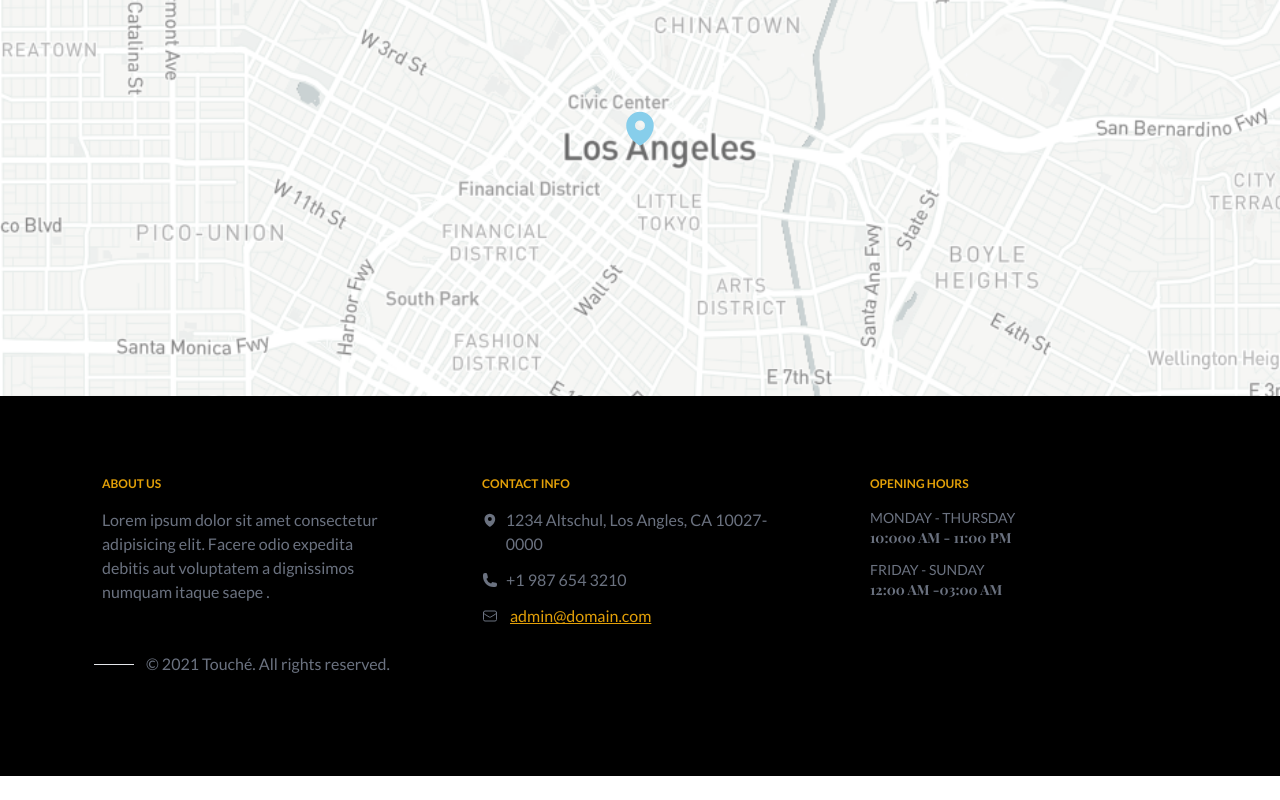
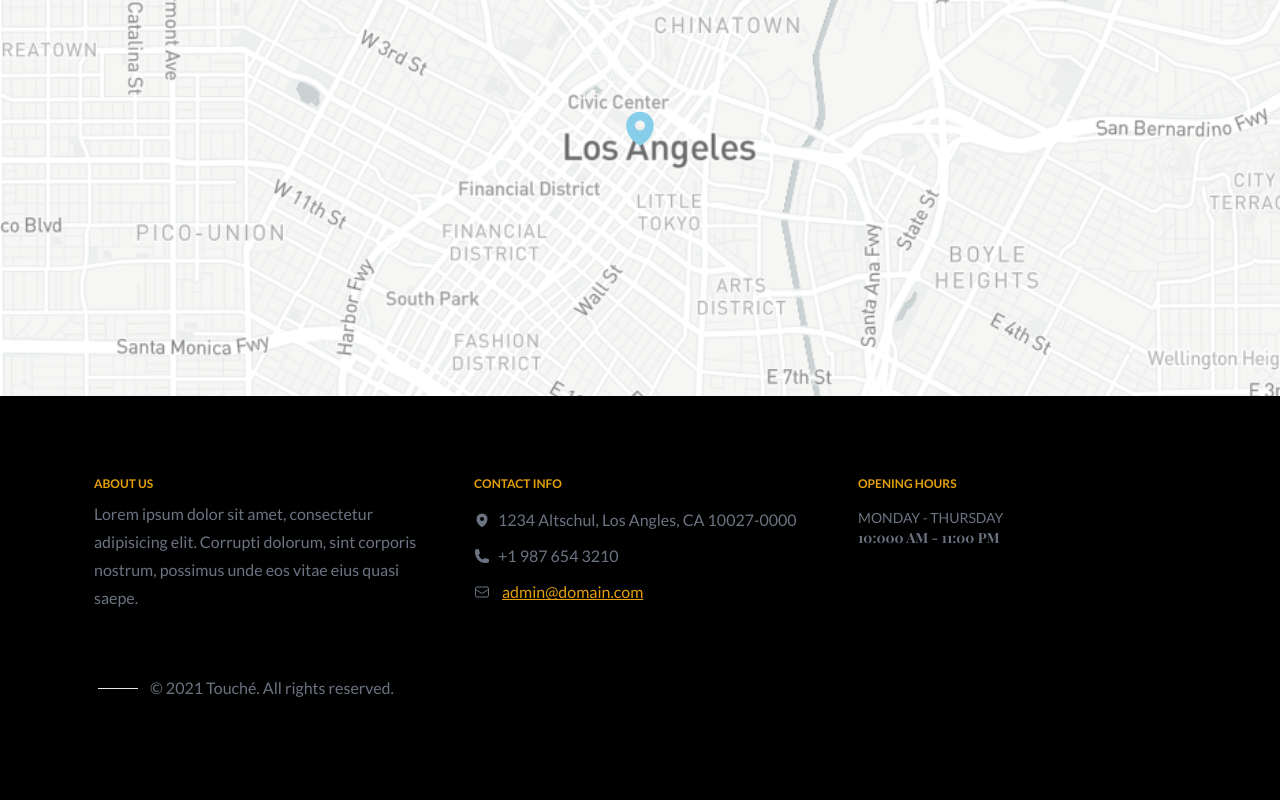
Before and after one commit to Iceblockp/Touche-cafe, a React (Vite) app: page / in a window 1280 px wide. Shown: the part 7091-7891 px from the top of the page. Before the commit the page ends 7867 px from the top, so only its background shows below. Built offline with nearby package versions, Linux system fonts and the light colour scheme; a web font is replaced by a local one.

Commit message:
footerFixing start

```diff
--- a/src/components/Footer.jsx
+++ b/src/components/Footer.jsx
@@ -3,18 +3,22 @@ import React from "react";
 const Footer = () => {
   return (
     <div className="py-28 md:py-20  bg-black">
-      <div className="lg:w-[1180px] md:w-[900px] sm:w-[600px] w-[400px ] px-4 mx-auto">
-        <div className="grid grid-cols-1 sm:grid-cols-3  gap-4 justify-around  ">
-          <div className=" px-7 md:px-9 ">
-            <h2 className="text-yellow-400 font-bold text-xs mb-4">ABOUT US</h2>
-            <p className="text-gray-500 mb-6">
-              Lorem ipsum dolor sit amet consectetur adipisicing elit. Facere
-              odio expedita debitis aut voluptatem a dignissimos numquam itaque
-              saepe .
+      <div className="xl:w-[1140px] lg:w-[960px] md:w-[720px] sm:w-[540px] mx-auto">
+        <div className="grid grid-cols-1 sm:grid-cols-3 justify-around h-[200px] ">
+          <div className=" px-6 ">
+            <h2 className="text-yellow-400 font-bold text-xs mb-2 ">
+              ABOUT US
+            </h2>
+            <p className="text-gray-500 mb-6 leading-7 ">
+              Lorem ipsum dolor sit amet, consectetur adipisicing elit. Corrupti
+              dolorum, sint corporis nostrum, possimus unde eos vitae eius quasi
+              saepe.
             </p>
           </div>
-          <div className="  px-7 ">
-            <h2 className="text-yellow-400 font-bold text-xs mb-4">CONTACT INFO</h2>
+          <div className="  px-6 ">
+            <h2 className="text-yellow-400 font-bold text-xs mb-4">
+              CONTACT INFO
+            </h2>
             <div className="text-gray-500  flex gap-2 ">
               <svg
                 xmlns="http://www.w3.org/2000/svg"
@@ -48,37 +52,50 @@ const Footer = () => {
               <p className="mb-3">+1 987 654 3210</p>
             </div>
             <div className="text-gray-500  flex gap-2 ">
-            <svg xmlns="http://www.w3.org/2000/svg" fill="none" viewBox="0 0 24 24" strokeWidth="1.5" stroke="currentColor" className="w-4 h-6 absolute ">
-  <path strokeLinecap="round" strokeLinejoin="round" d="M21.75 6.75v10.5a2.25 2.25 0 01-2.25 2.25h-15a2.25 2.25 0 01-2.25-2.25V6.75m19.5 0A2.25 2.25 0 0019.5 4.5h-15a2.25 2.25 0 00-2.25 2.25m19.5 0v.243a2.25 2.25 0 01-1.07 1.916l-7.5 4.615a2.25 2.25 0 01-2.36 0L3.32 8.91a2.25 2.25 0 01-1.07-1.916V6.75" />
+              <svg
+                xmlns="http://www.w3.org/2000/svg"
+                fill="none"
+                viewBox="0 0 24 24"
+                strokeWidth="1.5"
+                stroke="currentColor"
+                className="w-4 h-6 absolute "
+              >
+                <path
+                  strokeLinecap="round"
+                  strokeLinejoin="round"
+                  d="M21.75 6.75v10.5a2.25 2.25 0 01-2.25 2.25h-15a2.25 2.25 0 01-2.25-2.25V6.75m19.5 0A2.25 2.25 0 0019.5 4.5h-15a2.25 2.25 0 00-2.25 2.25m19.5 0v.243a2.25 2.25 0 01-1.07 1.916l-7.5 4.615a2.25 2.25 0 01-2.36 0L3.32 8.91a2.25 2.25 0 01-1.07-1.916V6.75"
+                />
               </svg>
-              <a className="underline text-yellow-400 ml-7 mb-6 cursor-pointer">admin@domain.com</a>
+              <a className="underline text-yellow-400 ml-7 mb-6 cursor-pointer">
+                admin@domain.com
+              </a>
             </div>
           </div>
           <div className="  px-7 ">
             <h2 className="text-yellow-400 font-bold text-xs mb-4">
               OPENING HOURS
             </h2>
+            <div className="mb-3">
               <div className="text-gray-500  text-sm uppercase ">
-              monday - thursday
+                <div> monday - thursday</div>
                 <div className="mb-3 font-heading font-bold text-sm">
                   10:000 am - 11:00 pm
                 </div>
-
-              friday - sunday
-              <div className="mb-3 font-heading font-bold text-md">
+              </div>
+              <div className="mb-3">
+                <div> friday - sunday</div>
+                <div className=" font-heading font-bold text-md">
                   12:00 am -03:00 am
                 </div>
               </div>
             </div>
-
-
+          </div>
         </div>
         <div className="text-gray-500 px-7 flex items-center mb-5">
           <hr className="me-3 w-10 " />
           <p> © 2021 Touché. All rights reserved.</p>
         </div>
       </div>
-
     </div>
   );
 };
```
Lines whose indentation alone changed are shown as unchanged.
